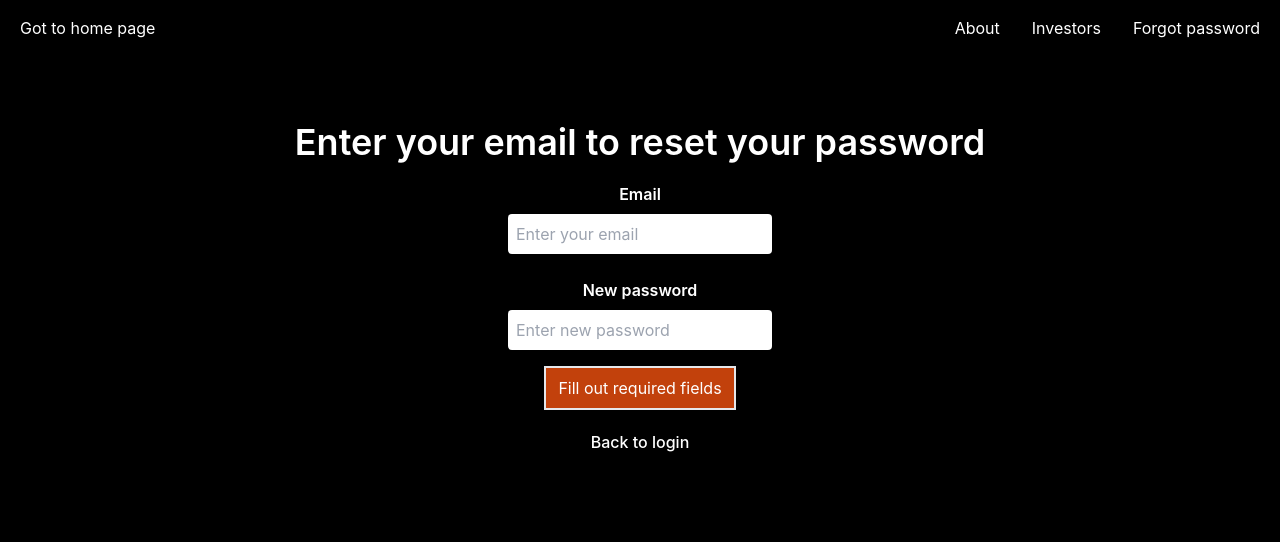
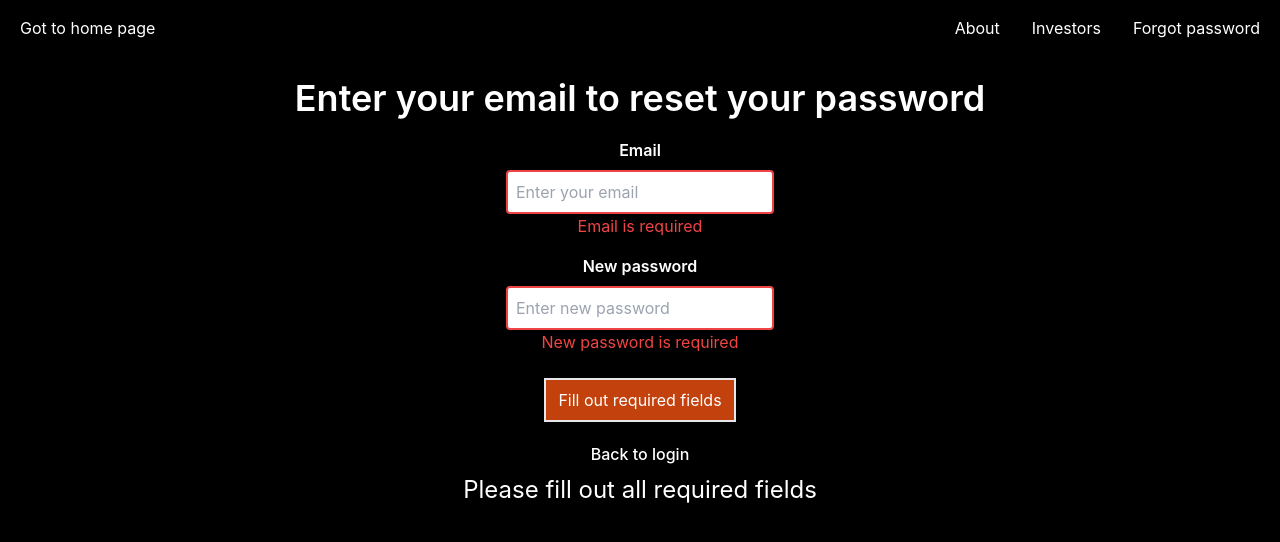
Before and after one commit to italianPalms/palmsiFy, a React (Create React App) app: page /forgotPassword in a window 1280 px wide. Both pictures are taken after a click on the button "Fill out required fields". Shown: the top 542 px of the page. Built offline with nearby package versions, Linux system fonts and the light colour scheme; no server answers.

Commit message:
add logic to inform user about required fields when resetting the password

```diff
--- a/src/pages/ForgotPassword.jsx
+++ b/src/pages/ForgotPassword.jsx
@@ -11,8 +11,21 @@ export default function ForgotPassword () {
         email: "",
         password: "",
     })
+
+    const [emailBorderColor, setEmailBorderColor] = useState(false);
+    const [passwordBorderColor, setPasswordBorderColor] = useState(false);
+    const [resetPasswordAttempted, setResetPasswordAttempted] = useState(false);
+
     const resetPassword = async () => {
         try {
+            if (user.email.length === 0) {
+                console.log("Please enter a email")
+                return;
+            } else if (user.password.length === 0) {
+                console.log("Pleas enter a new password")
+                return;
+            }
+
             const response = await axios.post('http://localhost:4000/resetPassword', user);
             console.log('Password reset successful', response.data);
 
@@ -20,6 +33,8 @@ export default function ForgotPassword () {
 
         } catch (error) {
             console.log("Password reset failed" + error);
+        } finally {
+            setResetPasswordAttempted(true);
         }
     }
 
@@ -35,9 +50,15 @@ export default function ForgotPassword () {
         } else {
             setButtonDisabled(true);
         }
-    }, [user.email.length, user.password.length]);
+
+        setEmailBorderColor(resetPasswordAttempted && user.email.length === 0);
+        setPasswordBorderColor(resetPasswordAttempted && user.password.length === 0);
+
+    }, [user.email.length, user.password.length, resetPasswordAttempted]);
 
     const buttonColor = buttonDisabled ? 'bg-orange-700 hover:bg-orange-900' : 'bg-sky-400 hover:bg-sky-500';
+    const emailColor = emailBorderColor ? "border-red-500" : "";
+    const passwordColor = passwordBorderColor ? "border-red-500" : "";
 
     return (
         <>
@@ -49,7 +70,7 @@ export default function ForgotPassword () {
         <h1 className="text-4xl font-semibold mb-3">Enter your email to reset your password</h1>
 
         <label className="mb-2 mt-2 font-semibold">Email</label>
-        <input className="p-2 mb-2 text-black rounded"
+        <input className={`p-2 text-black rounded border-2 ${emailColor}`}
         id="email"
         type="email"
         value={user.email}
@@ -57,9 +78,10 @@ export default function ForgotPassword () {
         placeholder="Enter your email"
         required>
         </input>
+        {resetPasswordAttempted && emailBorderColor ? <p className="text-red-500">Email is required</p> : ""}
 
         <label className="mb-2 mt-4 font-semibold">New password</label>
-        <input className="p-2 mb-2 text-black rounded"
+        <input className={`p-2 text-black rounded border-2 ${passwordColor}`}
         id="password"
         type="password"
         value={user.password}
@@ -68,12 +90,16 @@ export default function ForgotPassword () {
         placeholder="Enter new password"
         required>
         </input>
+        {resetPasswordAttempted && passwordBorderColor ? <p className="text-red-500">New password is required</p> : ""}
 
-        <button className={`border-2 p-2 w-48 mt-2 mb-3 ${buttonColor}`}
+        <button className={`border-2 p-2 w-48 mt-6 mb-3 ${buttonColor}`}
         onClick={resetPassword}
         >{buttonDisabled ? "Fill out required fields": "Reset password"}</button>
 
         <a href="/login" className="p-2 font-medium text-base">Back to login</a>
+
+        {resetPasswordAttempted && emailBorderColor || passwordBorderColor ? <h2 className="text-2xl">Please fill out all required fields</h2> : ""}
+
         </div>
         </>
     )
```
